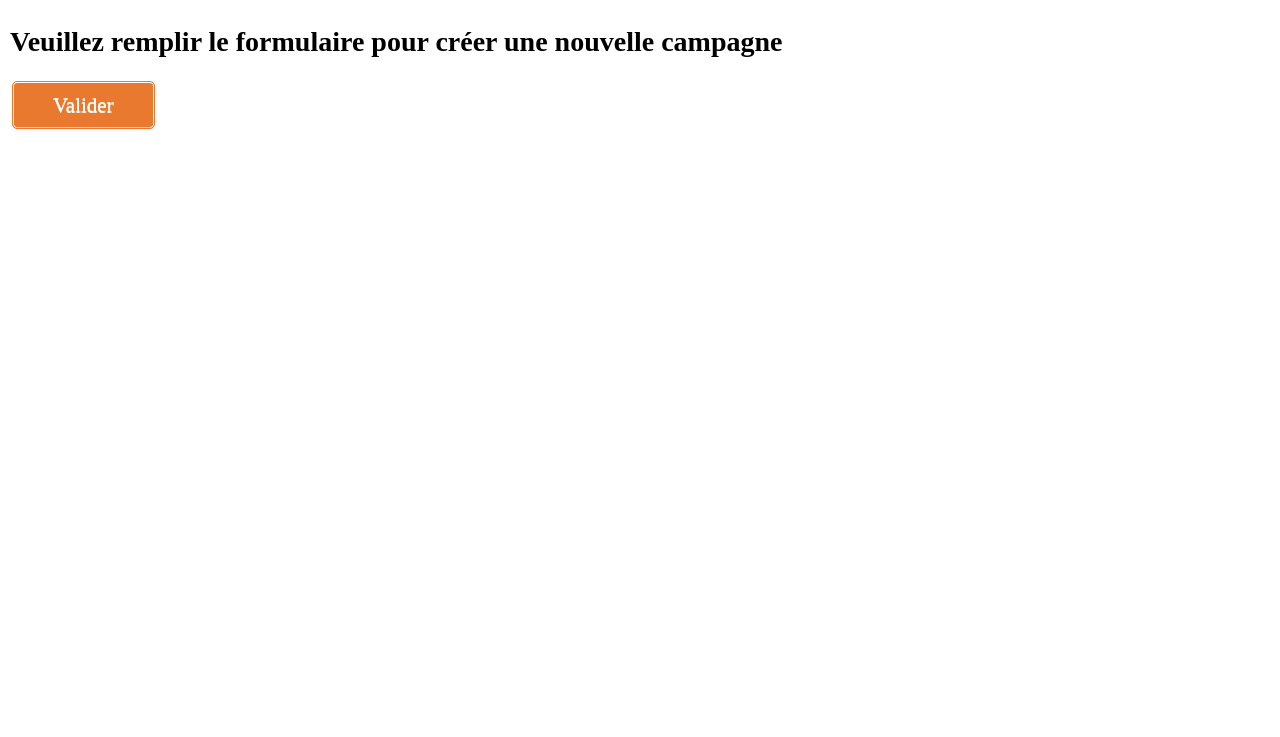
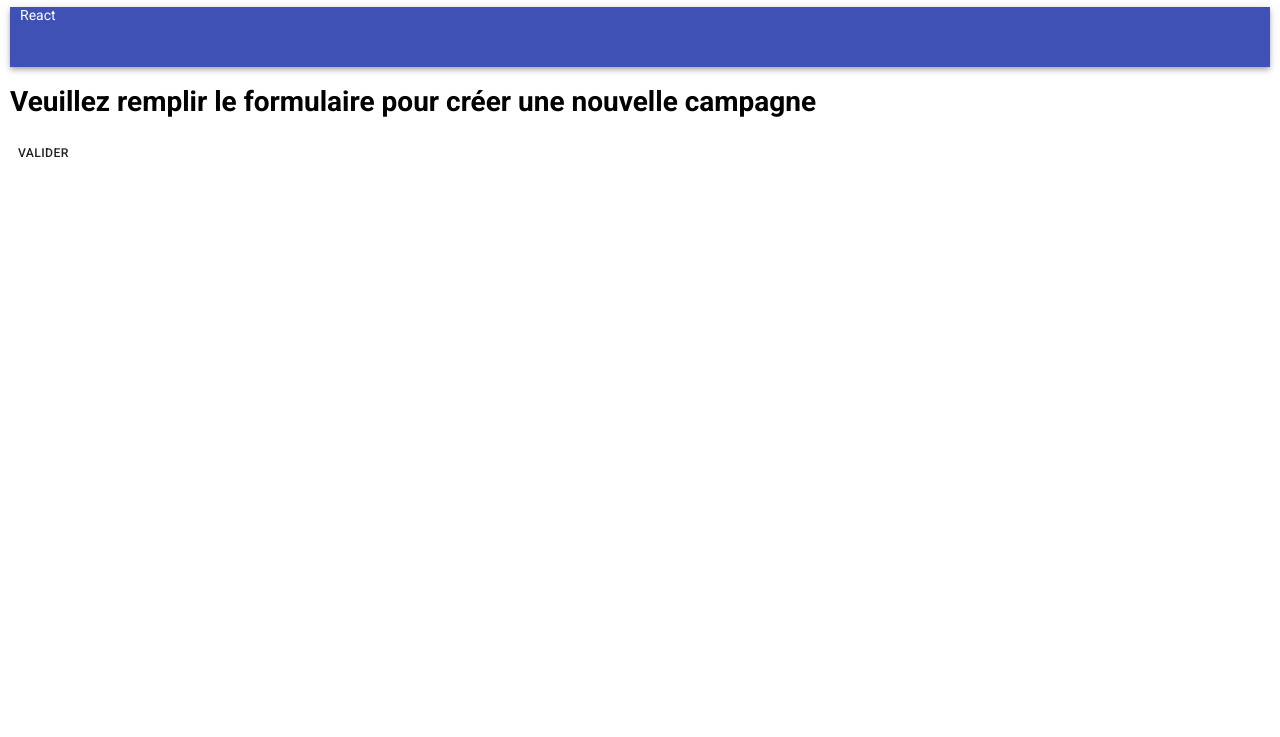
Before and after one commit to Tristan-Guerro/Maket-In-App, a React app: page /newcampaigns in a window 1280 px wide. Shown: the part 63-800 px from the top of the page. Built offline with nearby package versions, Linux system fonts and the light colour scheme.

Commit message:
bonne bière Tristan

```diff
--- a/src/assets/stylesheets/base.scss
+++ b/src/assets/stylesheets/base.scss
@@ -24,7 +24,7 @@ html, body, #root {
   min-width: 100%;
   margin: 0;
   padding: 0;
-  @include font-face('Poppins', 14px, normal);
+  @include font-face('Roboto', 14px, normal);
 }
 
 *, *:before, *:after {
--- a/src/components/campaigns/newcampaigns.js
+++ b/src/components/campaigns/newcampaigns.js
@@ -1,5 +1,6 @@
 import React, { Component } from 'react';
-
+import Button from '@material-ui/core/Button'
+import NavBar from './NavBar';
 
 class NewCampaigns extends Component {
 
@@ -8,8 +9,9 @@ class NewCampaigns extends Component {
 
     return (
       <div className="centre">
+        <NavBar/>
         <h1>Veuillez remplir le formulaire pour créer une nouvelle campagne</h1>
-        <button className="btn-class">Valider</button>
+        <Button className="btn-class">Valider</Button>
       </div>
     );
   }
--- a/src/components/home/dashboard.js
+++ b/src/components/home/dashboard.js
@@ -1,5 +1,5 @@
 import React, { Component } from 'react';
-import './home.scss'
+// import './home.scss'
 
 
 class Dashboard extends Component {
```
